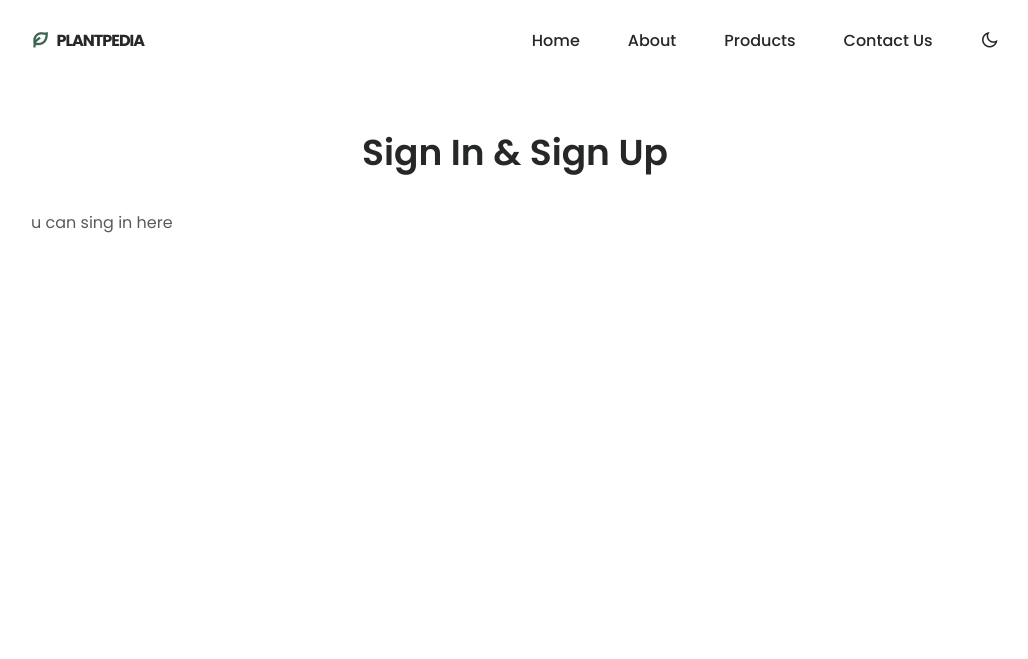
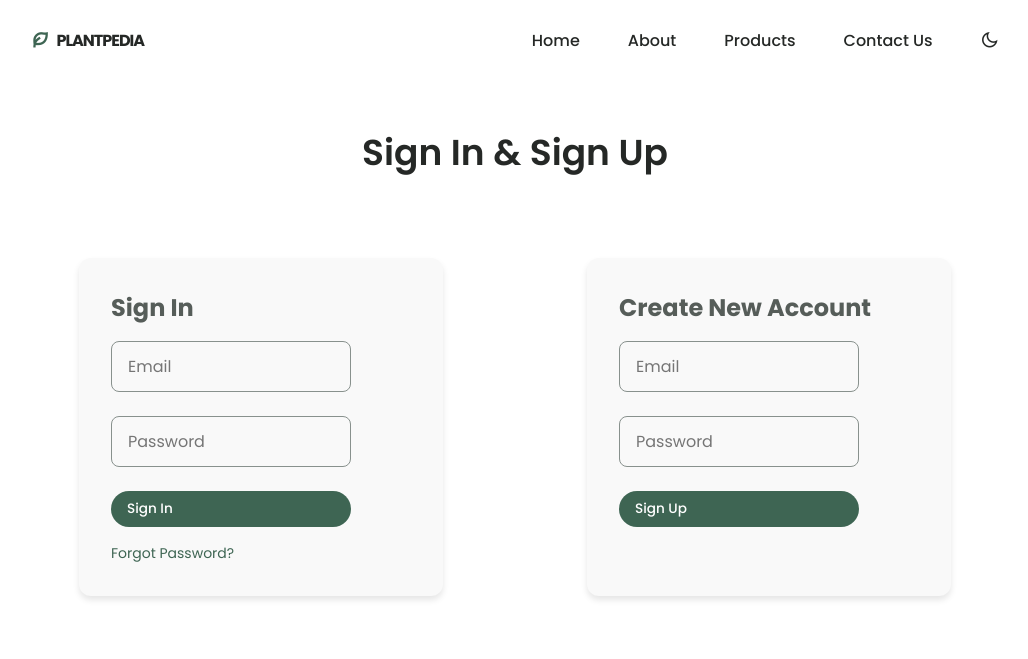
Before and after one commit to rdwaynedehoedt/plant-ecom-website, a PHP site: page /login.html in a window 1280 px wide. Shown: the top 659 px of the page, without its empty margins (125-1153 px from the left). Run offline with PHP 8.4, Linux system fonts and the light colour scheme.

Commit message:
updates on the login page

```diff
--- a/Front-end/assets/css/styles.css
+++ b/Front-end/assets/css/styles.css
@@ -1162,8 +1162,65 @@ the website, in dark theme
 
 }
 
+/* General styling for the login form */
+.login__form {
+  display: flex;
+  flex-direction: column;
+  row-gap: 1.5rem;
+  width: 80%;
+}
 
-/*login page css*/
+.input__field {
+  width: 100%;
+  padding: 0.75rem 1rem;
+  border-radius: 0.5rem;
+  border: 1px solid var(--text-color-light);
+  background-color: #f9f9f9;
+  font-size: var(--normal-font-size);
+}
+
+.input__field:focus {
+  outline: none;
+  border-color: var(--first-color-light);
+}
+
+.forgot-password {
+  color: var(--first-color);
+  font-size: var(--small-font-size);
+  align-self: flex-start;
+  margin-top: -0.5rem;
+}
+
+.left-side-login,
+.right-side-login {
+  background-color: #f9f9f9;
+  padding: 2rem;
+  border-radius: 0.75rem;
+  box-shadow: 0 4px 6px rgba(0, 0, 0, 0.1);
+  width: 45%;
+  margin: 1rem;
+}
+
 .login__container {
-  row-gap: 2rem;
+  display: flex;
+  justify-content: space-between;
+  padding: 2rem;
 }
+
+.left-side-login h5,
+.right-side-login h5 {
+  font-size: var(--h2-font-size);
+  margin-bottom: 1rem;
+}
+
+@media screen and (max-width: 768px) {
+  .login__container {
+    flex-direction: column;
+    align-items: center;
+  }
+
+  .left-side-login,
+  .right-side-login {
+    width: 100%;
+  }
+}
--- a/Front-end/login.html
+++ b/Front-end/login.html
@@ -19,18 +19,10 @@
 
             <div class="nav__menu" id="nav-menu">
                 <ul class="nav__list">
-                    <li class="nav__item">
-                        <a href="/Front-end/index.html" class="nav__link ">Home</a>
-                    </li>
-                    <li class="nav__item">
-                        <a href="/Front-end/about.html" class="nav__link">About</a>
-                    </li>
-                    <li class="nav__item">
-                        <a href="/Front-end/products.html" class="nav__link">Products</a>
-                    </li>
-                    <li class="nav__item">
-                        <a href="/Front-end/contact.html" class="nav__link">Contact Us</a>
-                    </li>
+                    <li class="nav__item"><a href="/Front-end/index.html" class="nav__link ">Home</a></li>
+                    <li class="nav__item"><a href="/Front-end/about.html" class="nav__link">About</a></li>
+                    <li class="nav__item"><a href="/Front-end/products.html" class="nav__link">Products</a></li>
+                    <li class="nav__item"><a href="/Front-end/contact.html" class="nav__link">Contact Us</a></li>
                 </ul>
 
                 <div class="nav__close" id="nav-close">
@@ -39,7 +31,6 @@
             </div>
 
             <div class="nav__btns">
-                <!-- Theme change button -->
                 <i class="ri-moon-line change-theme" id="theme-button"></i>
 
                 <div class="nav__toggle" id="nav-toggle">
@@ -49,20 +40,27 @@
         </nav>
     </header>
 
-    <section class="contact section container">
-        <div class="contact__box">
-            <h2 class="section__title-center">
-                Sign In & Sign Up
-            </h2>
-            <div>
-                <p>u can sing in here</p>
+    <section class="login section container">
+        <h2 class="section__title-center">Sign In & Sign Up</h2>
+        <div class="login__container">
+            <div class="left-side-login">
+                <h5>Sign In</h5>
+                <form action="#" class="login__form">
+                    <input type="email" placeholder="Email" class="input__field">
+                    <input type="password" placeholder="Password" class="input__field">
+                    <button type="submit" class="Login_button--flex">Sign In</button>
+                    <a href="#" class="forgot-password">Forgot Password?</a>
+                </form>
             </div>
-        </div>
 
-        <div class="login__container grid">
-            <h6 class="section__title ">
-
-            </h6>
+            <div class="right-side-login">
+                <h5>Create New Account</h5>
+                <form action="#" class="login__form">
+                    <input type="email" placeholder="Email" class="input__field">
+                    <input type="password" placeholder="Password" class="input__field">
+                    <button type="submit" class="Login_button--flex">Sign Up</button>
+                </form>
+            </div>
         </div>
     </section>
 </body>
```
